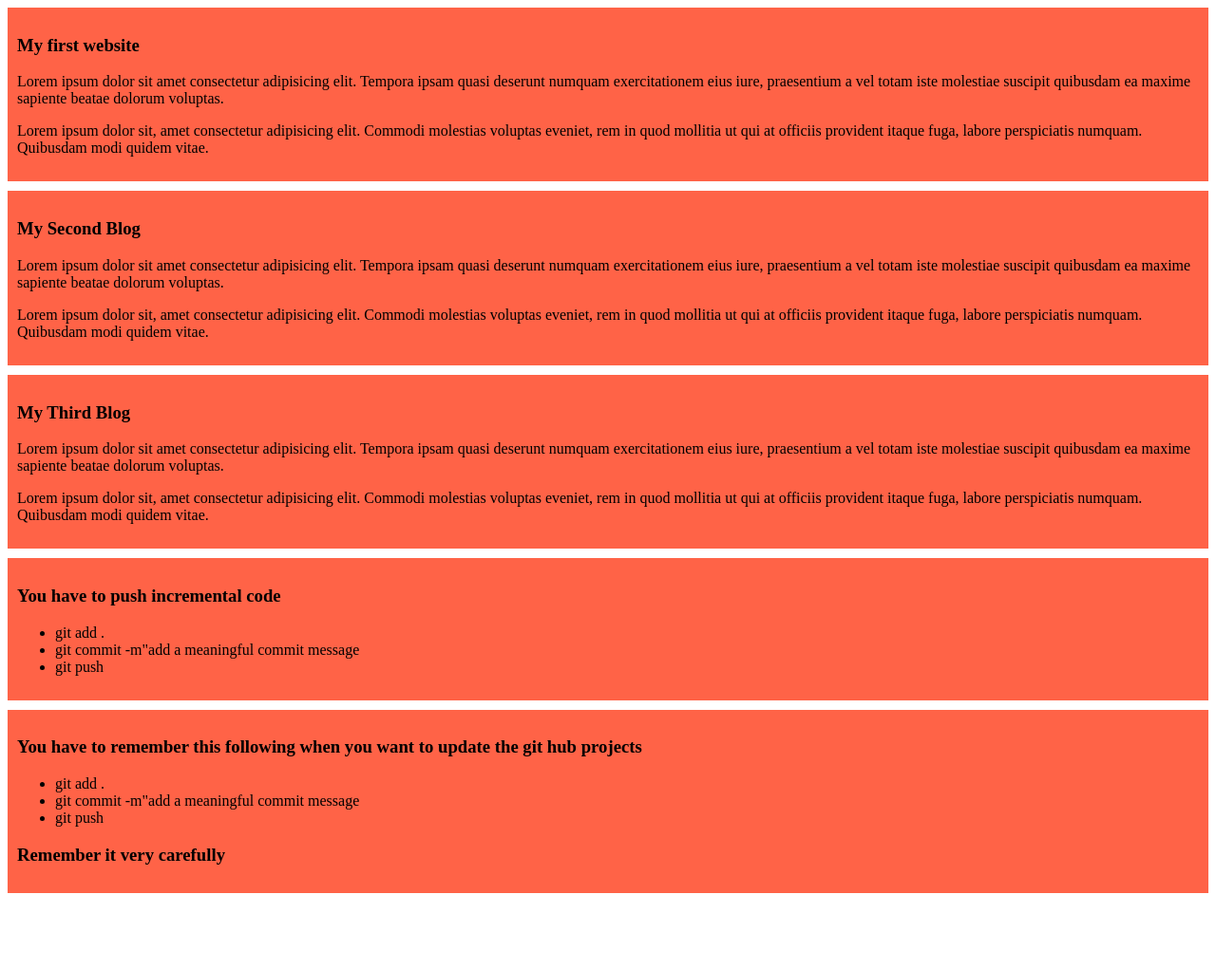
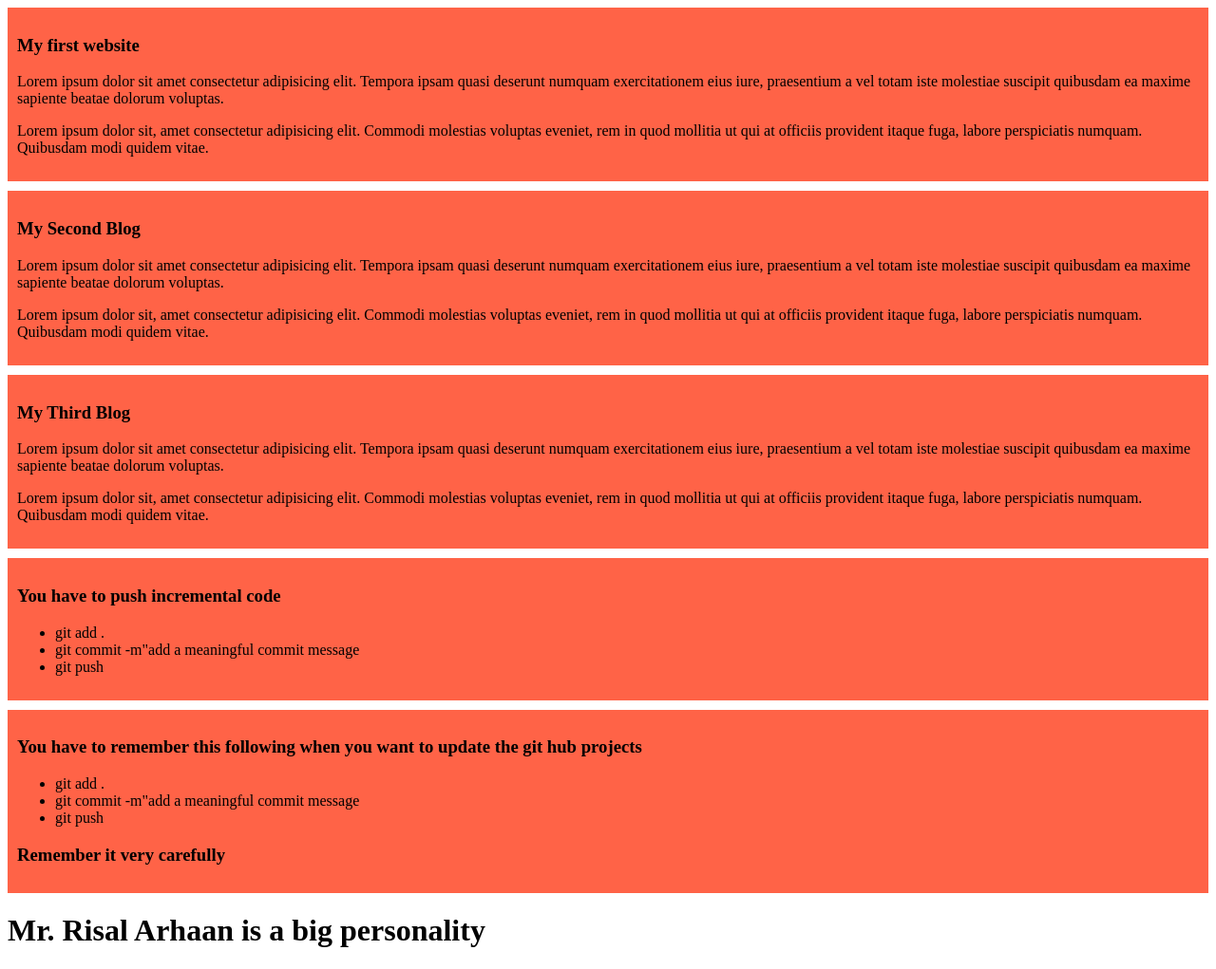
Before and after one commit to Masuddu216/my-simple-website, a plain HTML site: page index.html in a window 1280 px wide. Shown: the whole page at 95% size. Before the commit the page ends 951 px from the top, so only its background shows below. Drawn offline with Linux system fonts and the light colour scheme.

Commit message:
Risal is a big personality

```diff
--- a/index.html
+++ b/index.html
@@ -42,5 +42,6 @@
         </ul>
         <h3> Remember it very carefully</h3>
     </div>
+    <h1> Mr. Risal Arhaan is a big personality</h1>
 </body>
 </html>
```
